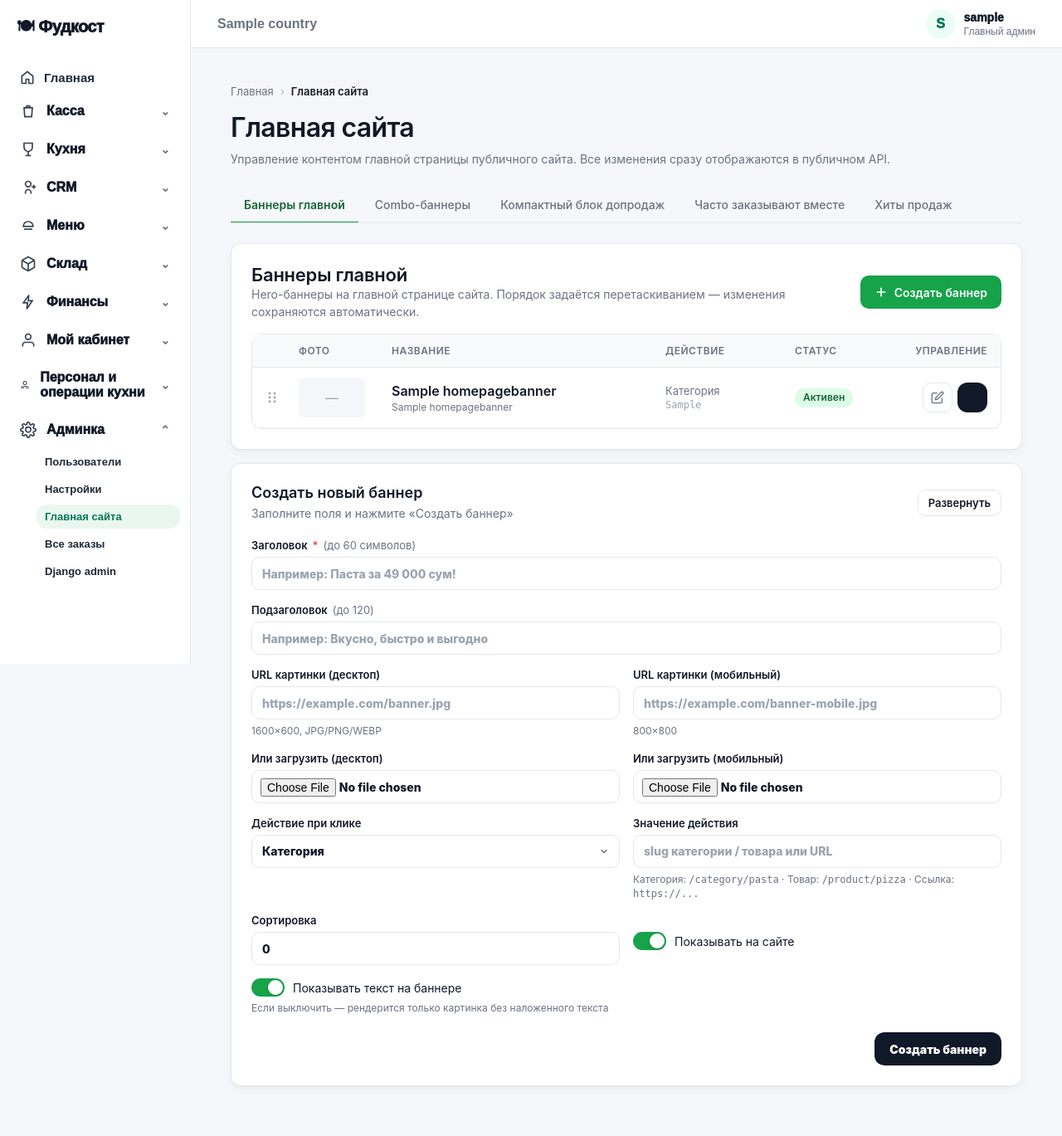
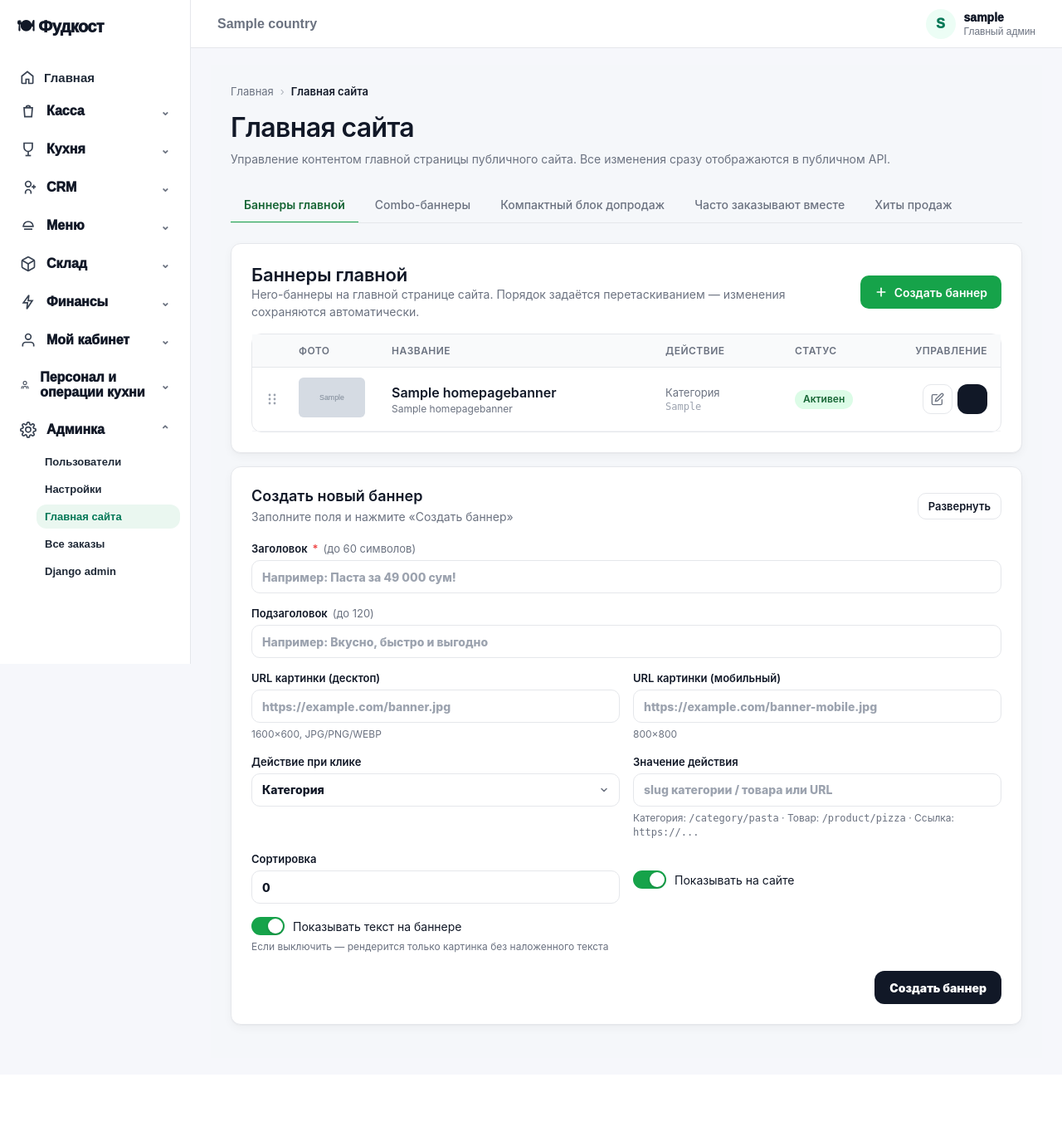
Before and after one commit to lermanjan-ui/montenegro, a Django app: a page that uses foodcost/templates/foodcost/homepage_settings.html in a window 1280 px wide, after a click that opens the changed part. Shown: the whole page at 83% size. After the commit the page ends 1242 px from the top, so only its background shows below. Run offline with Django 5.2, Linux system fonts and the light colour scheme; a user stored in the database is signed in; tables that the repository leaves empty hold one stand-in row (values such as "Sample post"); grey boxes marked "Sample" are stand-in pictures.

Commit message:
Sync latest source

```diff
--- a/foodcost/templates/foodcost/homepage_settings.html
+++ b/foodcost/templates/foodcost/homepage_settings.html
@@ -1153,11 +1153,8 @@
                     </div>
 
                     <div>
-                        {% if banner.image %}
-                            <img class="fc-thumb" src="{{ banner.image.url }}" alt="" loading="lazy"
-                                 style="width:80px;height:48px;border-radius:6px;">
-                        {% elif banner.image_url %}
-                            <img class="fc-thumb" src="{{ banner.image_url }}" alt="" loading="lazy"
+                        {% if banner.desktop_image %}
+                            <img class="fc-thumb" src="{{ banner.desktop_image }}" alt="" loading="lazy"
                                  style="width:80px;height:48px;border-radius:6px;"
                                  onerror="this.style.display='none';this.nextElementSibling.style.display='inline-flex';">
                             <span class="fc-thumb-placeholder" style="display:none;width:80px;height:48px;border-radius:6px;">—</span>
@@ -1241,51 +1238,20 @@
 
                             <div class="fc-field">
                                 <label class="fc-label">URL картинки (десктоп)</label>
-                                <input class="fc-input" name="image_url"
+                                <input class="fc-input" name="desktop_image"
                                        placeholder="https://..."
-                                       value="{{ banner.image_url }}">
+                                       value="{{ banner.desktop_image }}">
                                 <div class="fc-field-hint">1600×600, JPG/PNG/WEBP</div>
                             </div>
                             <div class="fc-field">
                                 <label class="fc-label">URL картинки (мобильный)</label>
-                                <input class="fc-input" name="mobile_image_url"
+                                <input class="fc-input" name="mobile_image"
                                        placeholder="https://..."
-                                       value="{{ banner.mobile_image_url }}">
+                                       value="{{ banner.mobile_image }}">
                                 <div class="fc-field-hint">800×800</div>
                             </div>
 
-                            <div class="fc-field">
-                                <label class="fc-label">Загрузить картинку (десктоп)</label>
-                                <input class="fc-input" name="image" type="file" accept="image/*"
-                                       style="padding:6px 10px;line-height:28px;">
-                                {% if banner.image %}
-                                    <div class="fc-field-hint">
-                                        Сейчас: <a href="{{ banner.image.url }}" target="_blank">текущее фото</a>
-                                        &nbsp;|&nbsp;
-                                        <label style="cursor:pointer;color:var(--fc-danger);">
-                                            <input type="checkbox" name="image_clear" style="vertical-align:middle;">
-                                            удалить
-                                        </label>
-                                    </div>
-                                {% endif %}
-                            </div>
-                            <div class="fc-field">
-                                <label class="fc-label">Загрузить картинку (мобильный)</label>
-                                <input class="fc-input" name="mobile_image" type="file" accept="image/*"
-                                       style="padding:6px 10px;line-height:28px;">
-                                {% if banner.mobile_image %}
-                                    <div class="fc-field-hint">
-                                        Сейчас: <a href="{{ banner.mobile_image.url }}" target="_blank">текущее фото</a>
-                                        &nbsp;|&nbsp;
-                                        <label style="cursor:pointer;color:var(--fc-danger);">
-                                            <input type="checkbox" name="mobile_image_clear" style="vertical-align:middle;">
-                                            удалить
-                                        </label>
-                                    </div>
-                                {% endif %}
-                            </div>
-
-                            <div class="fc-field">
+                            <div class="fc-field span-2">
                                 <label class="fc-label">Действие при клике</label>
                                 <select class="fc-select" name="action_type"
                                         onchange="updateBannerActionHint(this)">
@@ -1396,24 +1362,13 @@
 
                         <div class="fc-field">
                             <label class="fc-label">URL картинки (десктоп)</label>
-                            <input class="fc-input" name="image_url" placeholder="https://example.com/banner.jpg">
+                            <input class="fc-input" name="desktop_image" placeholder="https://example.com/banner.jpg">
                             <div class="fc-field-hint">1600×600, JPG/PNG/WEBP</div>
                         </div>
                         <div class="fc-field">
                             <label class="fc-label">URL картинки (мобильный)</label>
-                            <input class="fc-input" name="mobile_image_url" placeholder="https://example.com/banner-mobile.jpg">
+                            <input class="fc-input" name="mobile_image" placeholder="https://example.com/banner-mobile.jpg">
                             <div class="fc-field-hint">800×800</div>
-                        </div>
-
-                        <div class="fc-field">
-                            <label class="fc-label">Или загрузить (десктоп)</label>
-                            <input class="fc-input" name="image" type="file" accept="image/*"
-                                   style="padding:6px 10px;line-height:28px;">
-                        </div>
-                        <div class="fc-field">
-                            <label class="fc-label">Или загрузить (мобильный)</label>
-                            <input class="fc-input" name="mobile_image" type="file" accept="image/*"
-                                   style="padding:6px 10px;line-height:28px;">
                         </div>
 
                         <div class="fc-field">
```
Also changed, not shown: 2 other files.
